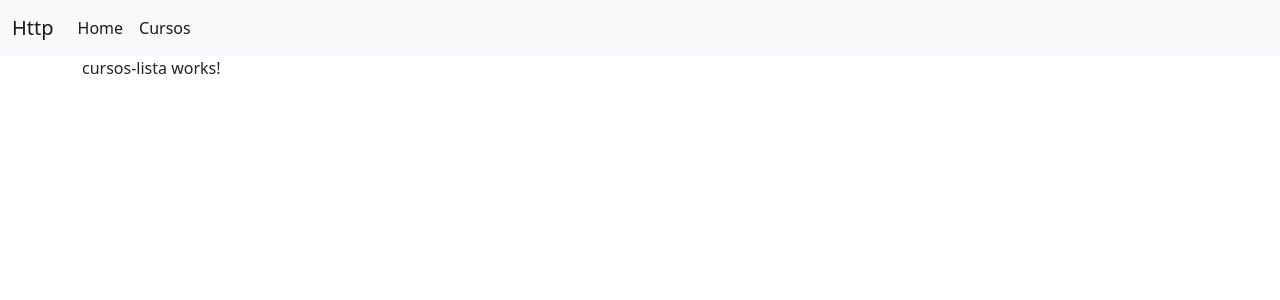
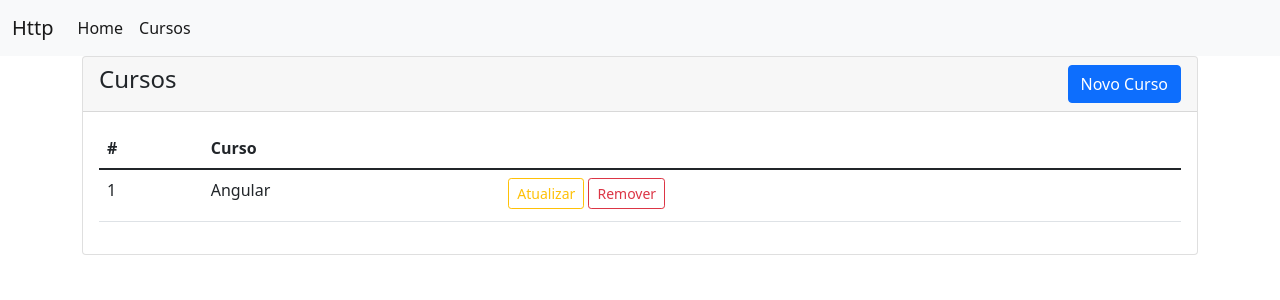
Before and after one commit to Eronheit/angular-http, an Angular app: page /cursos in a window 1280 px wide. Shown: the top 300 px of the page. Built offline with nearby package versions, Linux system fonts and the light colour scheme; data requests are answered from the project's data file.

Commit message:
feat: http GET courses

```diff
--- a/src/app/app.module.ts
+++ b/src/app/app.module.ts
@@ -1,5 +1,6 @@
 import { NgModule } from '@angular/core';
 import { BrowserModule } from '@angular/platform-browser';
+import { HttpClientModule } from '@angular/common/http';
 
 import { AppRoutingModule } from './app-routing.module';
 import { AppComponent } from './app.component';
@@ -10,7 +11,8 @@
   ],
   imports: [
     BrowserModule,
-    AppRoutingModule
+    AppRoutingModule,
+    HttpClientModule
   ],
   providers: [],
   bootstrap: [AppComponent]
--- /dev/null
+++ b/src/app/cursos/curso.ts
@@ -0,0 +1,4 @@
+export interface Curso {
+  id: number;
+  nome: string;
+}
--- a/src/app/cursos/cursos-lista/cursos-lista.component.html
+++ b/src/app/cursos/cursos-lista/cursos-lista.component.html
@@ -1 +1,40 @@
-<p>cursos-lista works!</p>
+<div class="card">
+  <div class="card-header">
+    <div class="d-flex justify-content-between">
+      <div>
+        <h4>Cursos</h4>
+      </div>
+      <div>
+        <button type="button" class="btn btn-primary" [routerLink]="['novo']">Novo Curso</button>
+      </div>
+    </div>
+  </div>
+  <div class="card-body">
+    <table class="table table-hover">
+      <thead>
+        <tr>
+          <th>#</th>
+          <th>Curso</th>
+          <th></th>
+        </tr>
+      </thead>
+      <tbody>
+        <tr *ngFor="let curso of cursos" >
+          <td>{{ curso.id }}</td>
+          <td>{{ curso.nome }}</td>
+          <td>
+            <span class="float-right">
+              <button class="btn btn-outline-warning mb-1 btn-sm">
+                Atualizar
+              </button>
+
+              <button class="btn btn-outline-danger mb-1 btn-sm">
+                Remover
+              </button>
+            </span>
+          </td>
+        </tr>
+      </tbody>
+    </table>
+  </div>
+</div>
--- a/src/app/cursos/cursos-lista/cursos-lista.component.ts
+++ b/src/app/cursos/cursos-lista/cursos-lista.component.ts
@@ -1,15 +1,21 @@
 import { Component, OnInit } from '@angular/core';
+import { Curso } from '../curso';
+import { CursosService } from '../cursos.service';
 
 @Component({
   selector: 'app-cursos-lista',
   templateUrl: './cursos-lista.component.html',
-  styleUrls: ['./cursos-lista.component.scss']
+  styleUrls: ['./cursos-lista.component.scss'],
+  preserveWhitespaces: true
 })
 export class CursosListaComponent implements OnInit {
 
-  constructor() { }
+  cursos!: Curso[];
+
+  constructor(private cursosService: CursosService) { }
 
   ngOnInit(): void {
+    this.cursosService.list().subscribe(data => this.cursos = data)
   }
 
 }
--- /dev/null
+++ b/src/app/cursos/cursos.service.ts
@@ -0,0 +1,24 @@
+import { HttpClient } from '@angular/common/http';
+import { Injectable } from '@angular/core';
+import { tap } from 'rxjs/operators'
+
+import { environment } from '../../environments/environment';
+import { Curso } from './curso';
+
+@Injectable({
+  providedIn: 'root'
+})
+export class CursosService {
+
+  private readonly API = `${environment.API}cursos`;
+
+  constructor(private http: HttpClient) { }
+
+  list() {
+    return this.http.get<Curso[]>(this.API)
+      .pipe(
+        tap(console.log)
+      )
+  }
+
+}
--- a/src/environments/environment.prod.ts
+++ b/src/environments/environment.prod.ts
@@ -1,3 +1,4 @@
 export const environment = {
-  production: true
+  production: true,
+  API: '/'
 };
--- a/src/environments/environment.ts
+++ b/src/environments/environment.ts
@@ -3,7 +3,8 @@
 // The list of file replacements can be found in `angular.json`.
 
 export const environment = {
-  production: false
+  production: false,
+  API: 'http://localhost:3000/'
 };
 
 /*
```
Also changed, not shown: 1 other file (tests, documents, lock files or other folders).
